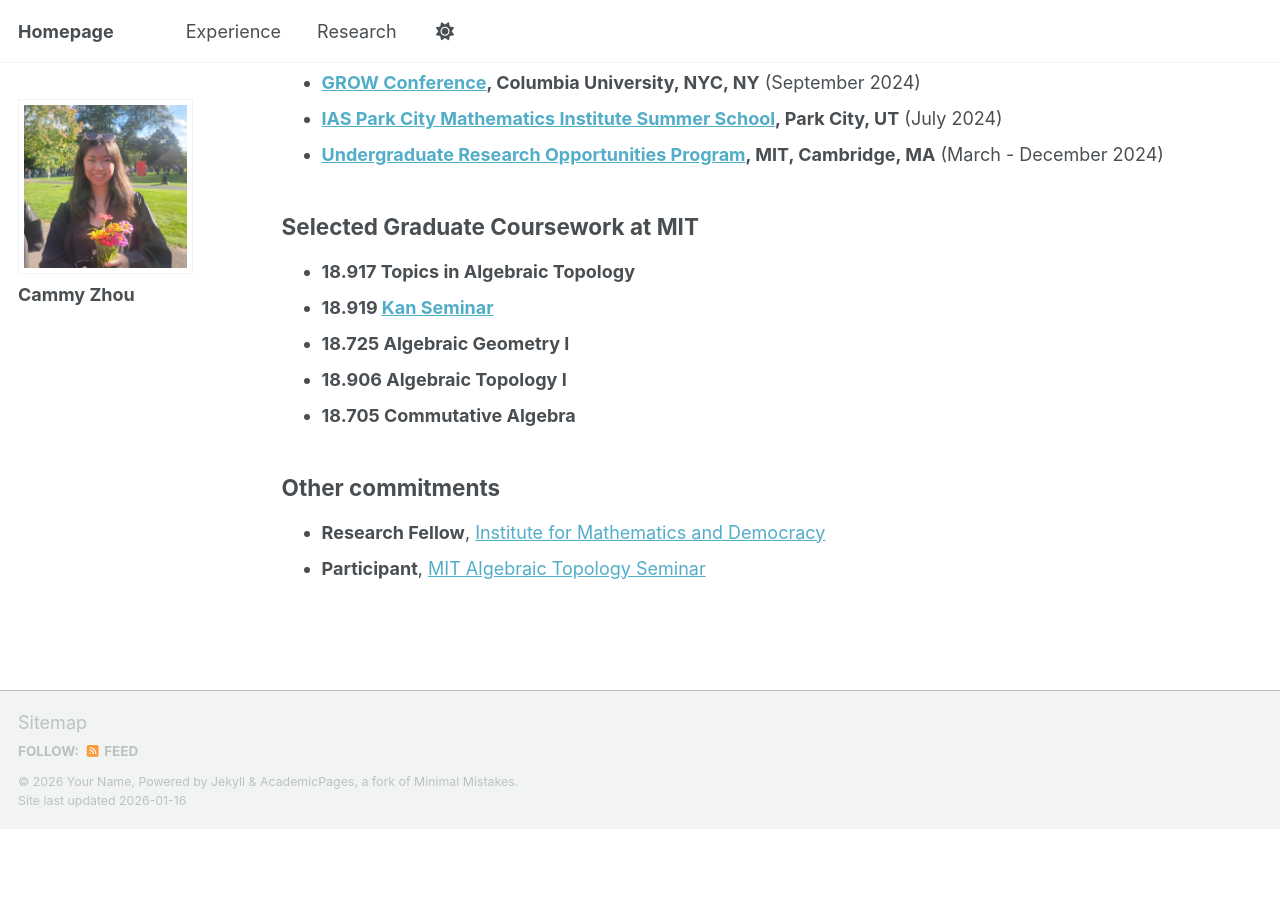
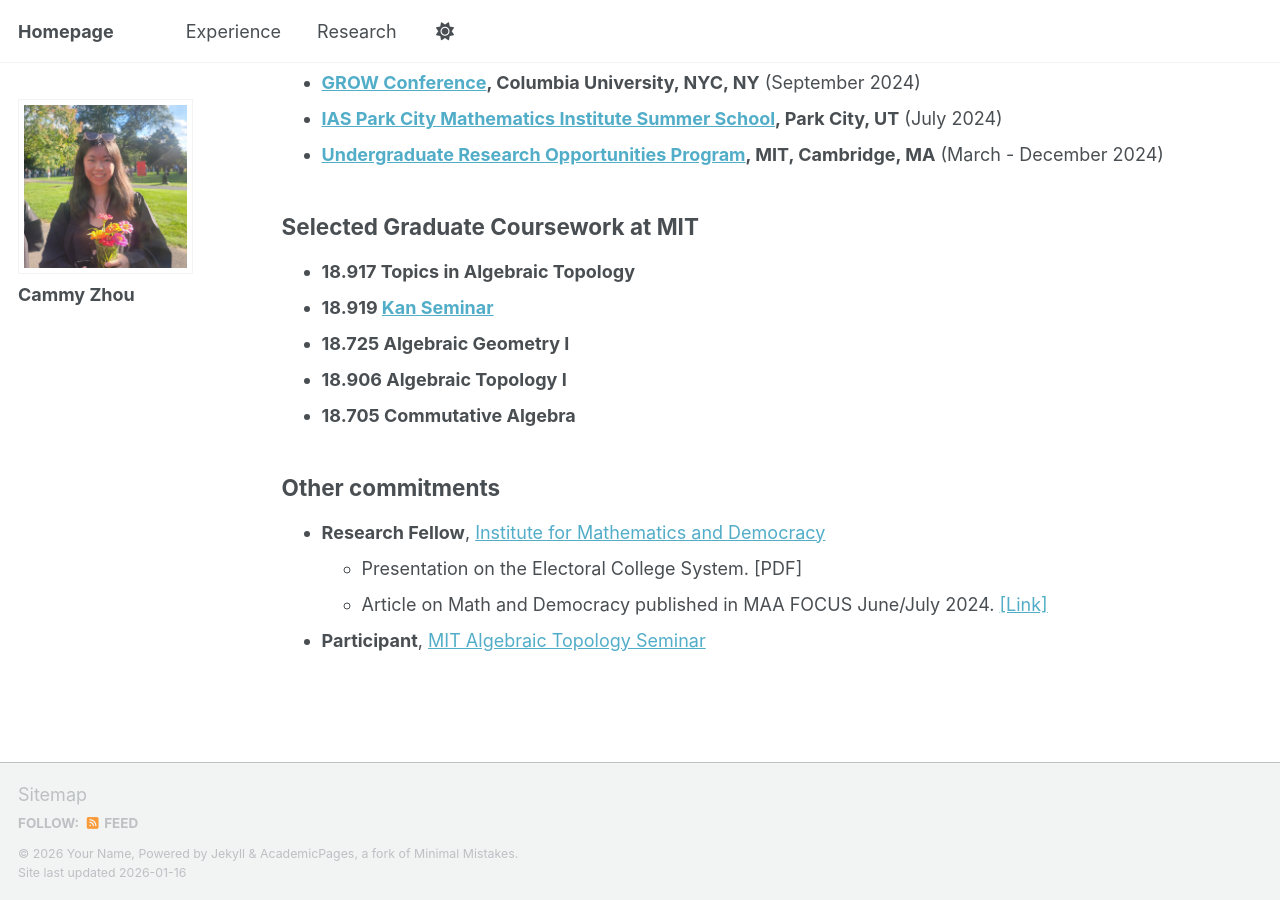
Before and after one commit to cakezhou/cakezhou.github.io, a Jekyll site: the page built from _pages/academic-activity.md, in a window 1280 px wide and 900 px high, scrolled down 568 px. Built offline with Jekyll 4.4.1, drawn with Linux system fonts in a browser that asks for light colours; a script bundle is joined from its source files by our own code; library files that are not in the unit come from our copies; before the commit the page ends 1396 px from its top, so only the background shows below that.

Commit message:
Update academic-activity.md

```diff
--- a/_pages/academic-activity.md
+++ b/_pages/academic-activity.md
@@ -31,4 +31,6 @@ I serve as a Teaching Assistant in the Mathematics Department at Wellesley Colle
 
 ## Other commitments
 * **Research Fellow**, [Institute for Mathematics and Democracy](https://mathematics-democracy-institute.org/)
+  * Presentation on the Electoral College System. [PDF]
+  * Article on Math and Democracy published in MAA FOCUS June/July 2024. [[Link]](https://digitaleditions.walsworthprintgroup.com/publication/?i=823119&p=31&view=issueViewer)
 * **Participant**, [MIT Algebraic Topology Seminar](https://math.mit.edu/topology/)
```
